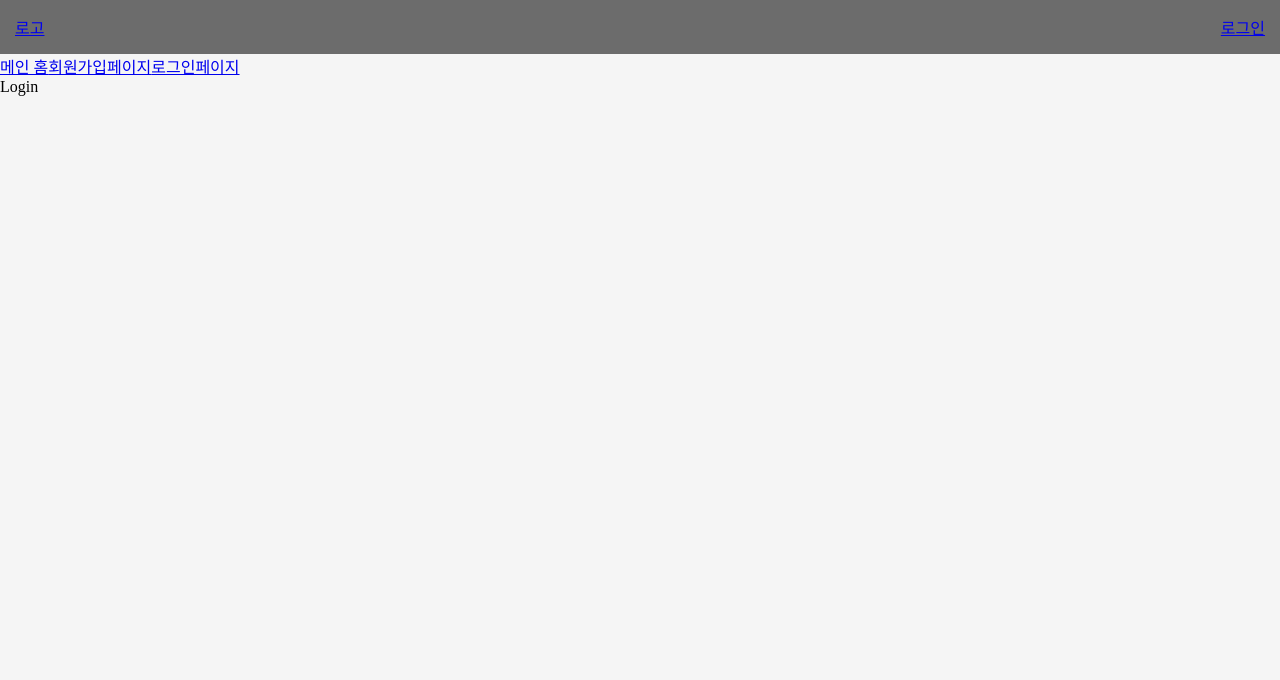
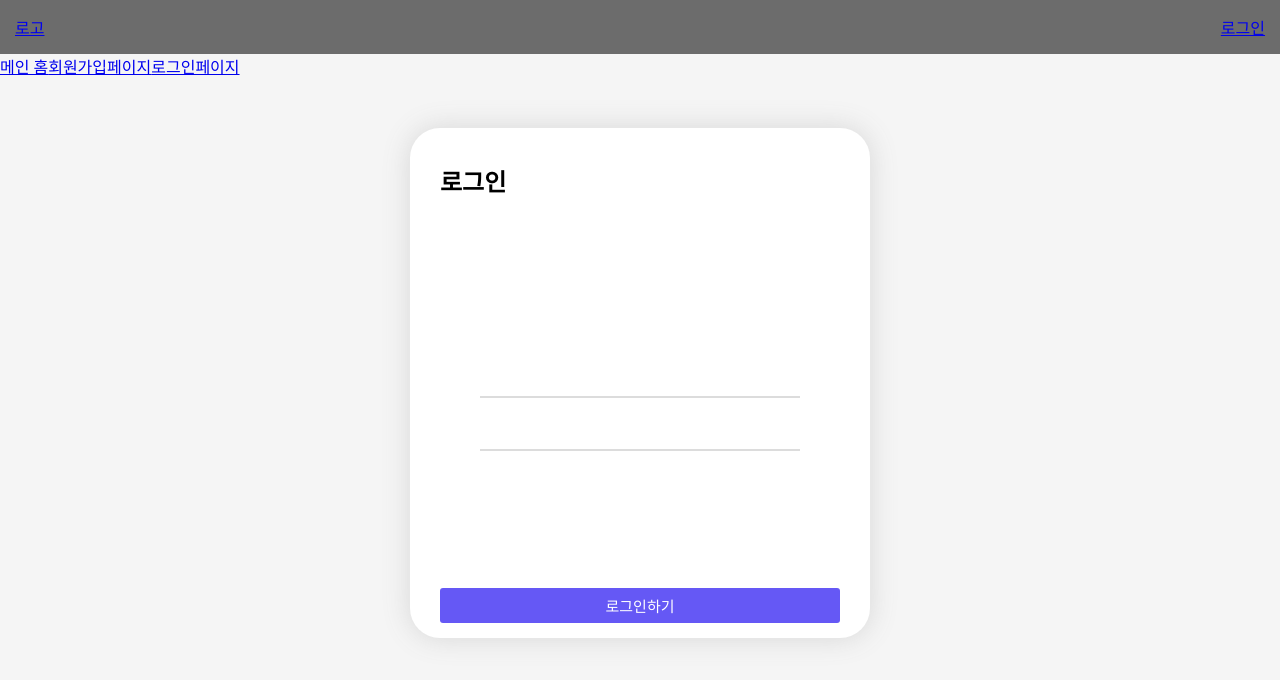
Before and after one commit to yoolf/Ui-test, a React (Vite) app in the folder Yeolmae-Front/: page /loginPage in a window 1280 px wide. Shown: the top 680 px of the page. Built offline with nearby package versions, Linux system fonts and the light colour scheme.

Commit message:
style: InputWrapper 스타일 변경

```diff
--- a/Yeolmae-Front/src/components/common/Wrapper.jsx
+++ b/Yeolmae-Front/src/components/common/Wrapper.jsx
@@ -8,10 +8,10 @@ const Wrapper = styled.div`
   justify-content: center;
   width: 70%;
   margin: 50px auto;
-  padding: 0px 30px;
-  min-height: 70vh;
+  padding: 15px 30px;
+  min-height: 50vh;
   max-width: 50vh;
-  height: 60%;
+  height: 70%;
   box-shadow: rgba(100, 100, 100, 0.2) 0px 0px 29px 0px;
   border-radius: 30px;
 `;
--- a/Yeolmae-Front/src/components/loginPage/loginPage.jsx
+++ b/Yeolmae-Front/src/components/loginPage/loginPage.jsx
@@ -1,5 +1,48 @@
+import styled from 'styled-components';
+import Button from '../Common/Button';
+import Wrapper from '../Common/Wrapper';
+
+const Title = styled.h2`
+  display: flex;
+
+  justify-contents: left;
+`;
+
+const Input = styled.input`
+  display: flex;
+  width: 80%;
+  margin: 5px 0 10px 0;
+  border: none;
+  border-bottom: 2px solid rgba(220, 220, 220, 1);
+  padding: 10px 0px;
+
+  &: focus {
+    outline: none;
+    border-bottom: 2px solid rgba(101, 88, 245, 1);
+  }
+`;
+
+const InputWrapper = styled.div`
+  display: flex;
+  flex-direction: column;
+  justify-content: center;
+  align-items: center;
+  min-height: 40vh;
+  margin: 0px 0px 10px 0px;
+  padding: 20px 0px 0px 0px;
+`;
+
 function Login() {
-  return <div>Login</div>;
+  return (
+    <Wrapper>
+      <Title>로그인</Title>
+      <InputWrapper>
+        <Input />
+        <Input />
+      </InputWrapper>
+      <Button text="로그인하기" />
+    </Wrapper>
+  );
 }
 
 export default Login;
--- a/Yeolmae-Front/src/components/signupPage/signupPage.jsx
+++ b/Yeolmae-Front/src/components/signupPage/signupPage.jsx
@@ -5,8 +5,12 @@ import InputField from '../Common/InputField';
 
 const InputWrapper = styled.div`
   display: flex;
+  flex-direction: column;
+  justify-content: center;
+  align-items: center;
   min-height: 40vh;
   margin: 0px 0px 10px 0px;
+  padding: 20px 0px 0px 0px;
 `;
 
 const Title = styled.h2`
```
